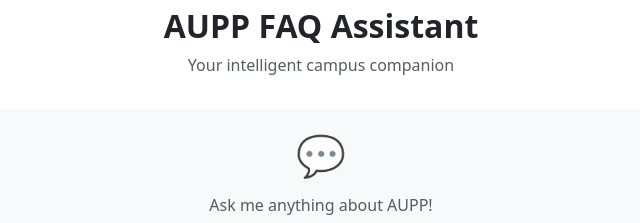
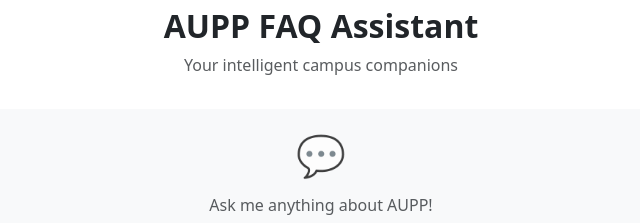
Before and after one commit to laytonglee/chatbot-fastapi-app, a plain HTML site: page frontend/index.html in a window 1280 px wide. Shown: the part 169-392 px from the top of the page, 319-959 px from the left. Drawn offline with nearby package versions, Linux system fonts and the light colour scheme.

```diff
--- a/frontend/index.html
+++ b/frontend/index.html
@@ -122,7 +122,7 @@
               <div class="text-center mb-3">
                 <div class="header-logo">🎓</div>
                 <h2 class="fw-bold text-gradient">AUPP FAQ Assistant</h2>
-                <p class="text-muted">Your intelligent campus companion</p>
+                <p class="text-muted">Your intelligent campus companions</p>
               </div>
 
               <!-- Chat Container -->
```
